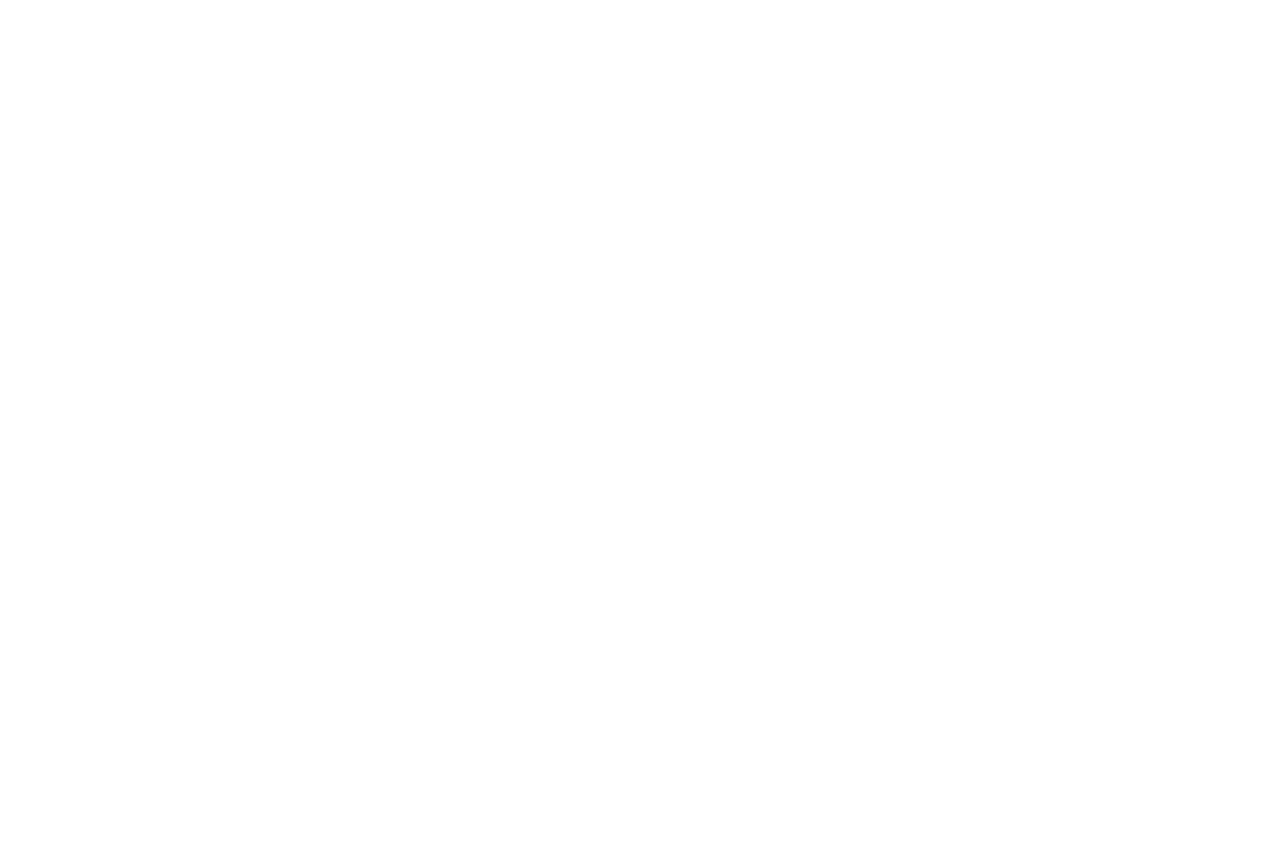
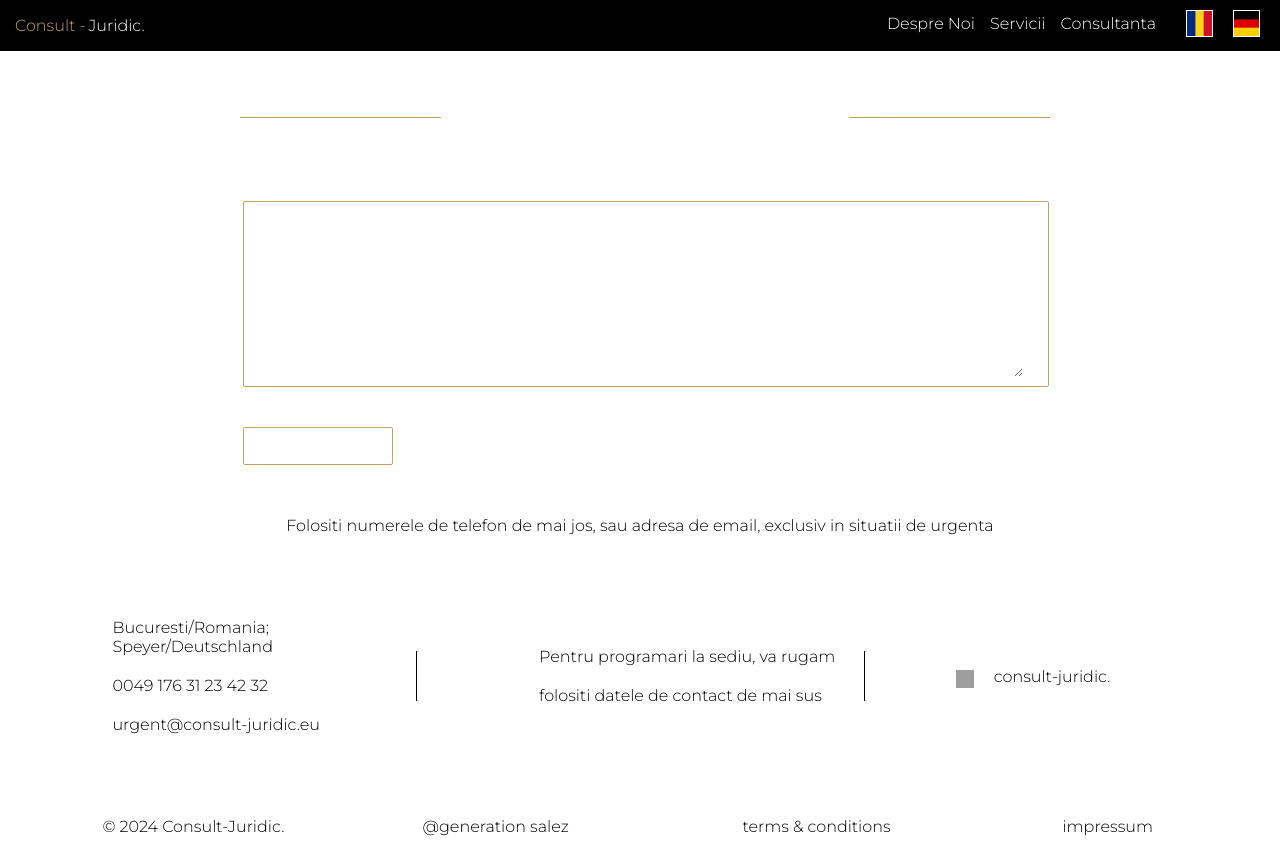
Before and after one commit to Cibuta562/website-juridic, a React (Create React App) app: page /secure/payment/completed in a window 1280 px wide. Before the commit this address had no page. Before the commit the page ends 800 px from the top, so only its background shows below. Built offline with nearby package versions, Linux system fonts and the light colour scheme; grey boxes are pictures that could not be loaded.

Commit message:
payment page created

```diff
--- a/src/index.js
+++ b/src/index.js
@@ -6,6 +6,7 @@ import reportWebVitals from './reportWebVitals';
 import {BrowserRouter, Navigate, Route, Routes, useNavigate} from "react-router-dom";
 import Despre from "./pages/despreNoi";
 import Consultanta from "./pages/consultanta";
+import Payment from "./pages/formPayment";
 
 const Root = () => {
     const [isAuthenticated, setIsAuthenticated] = React.useState(false);
@@ -25,6 +26,7 @@ const Root = () => {
                     <Route path="/despre/noi" element={<Despre/>} />
                     <Route path="/consultanta" element={<Consultanta />} />
                     {/*<Route path="/admin" element={<Admin />} />*/}
+                    <Route path="/secure/payment/completed" element={<Payment />} />
                     <Route path="/" element={<App />} />
                 </Routes>
             </BrowserRouter>
--- a/src/pages/contact.css
+++ b/src/pages/contact.css
@@ -220,7 +220,8 @@
     }
 
     .form-control {
-        width: 100%;
+        margin-left: 10px;
+        width: 90%;
         padding: 10px;
         font-size: 16px;
         /*border: 1px solid #ccc;*/
@@ -244,22 +245,23 @@
         border: none;
         border-top: 1px solid #c1a267;
         margin-top: 5px;
-        margin-left: 10px;
+        width: 90%;
+        margin-left: 20px;
     }
 
     .textarea-title{
         margin-bottom: 5px;
         padding-top: 5px;
         width: 95%;
-        margin-left: 3%;
+        margin-left: 20px;
         margin-right: 2%;
         color: white;
         font-family: Montserrat;
     }
 
     .form-group-area {
-        width: 95%;
-        margin-left: 3%;
+        width: 88%;
+        margin-left: 5%;
         margin-right: 2%;
         padding: 5px;
         margin-top: 10px;
@@ -291,6 +293,7 @@
         height: 38px;
         font-family: Montserrat;
         border: 1px solid #c1a267;
+        margin-left: 20px;
         text-align: left;
     }
 
--- /dev/null
+++ b/src/pages/formPayment.css
@@ -0,0 +1,20 @@
+@media screen and (max-width: 800px) {
+    .div-payment{
+       height: 1500px;
+        background-color: black;
+        width: 100%;
+    }
+
+    .heading-payment{
+        height: 500px;
+        background-color: black;
+    }
+
+}
+
+
+
+
+@media screen and (min-width: 800px) {
+
+}
--- /dev/null
+++ b/src/pages/formPayment.js
@@ -0,0 +1,108 @@
+import './formPayment.css';
+import {useState} from "react";
+import Menu from "../menu/menu";
+import Subsol from "./subsol";
+import {Link} from "react-router-dom";
+
+
+function Payment() {
+
+
+    const [formData, setFormData] = useState({
+        input1: '',
+        input2: '',
+        input3: '',
+        input4: '',
+        message: ''
+    });
+
+    const handleInputChange = (e) => {
+        const { name, value } = e.target;
+        setFormData(prevState => ({
+            ...prevState,
+            [name]: value
+        }));
+    };
+
+    const handleSubmit = (e) => {
+        e.preventDefault();
+        console.log(formData);
+    };
+
+
+    return (
+        <div style={{width: "100%"}}>
+            <Menu/>
+            <div className="heading-payment">
+
+            </div>
+            <div className="div-payment">
+            <form onSubmit={handleSubmit}>
+                <div className="form-row">
+                    <div className="form-group">
+                        <input
+                            type="text"
+                            className="form-control"
+                            placeholder="Nume"
+                            name="input1"
+                            value={formData.input1}
+                            onChange={handleInputChange}
+                        />
+                        <hr className="decoration-line" />
+                    </div>
+                    <div className="form-group">
+                        <input
+                            type="text"
+                            className="form-control"
+                            placeholder="Prenume"
+                            name="input2"
+                            value={formData.input2}
+                            onChange={handleInputChange}
+                        />
+                        <hr className="decoration-line" />
+                    </div>
+                </div>
+                <div className="form-row">
+                    <div className="form-group">
+                        <input
+                            type="text"
+                            className="form-control"
+                            placeholder="Email"
+                            name="input3"
+                            value={formData.input3}
+                            onChange={handleInputChange}
+                        />
+                        <hr className="decoration-line" />
+                    </div>
+                    <div className="form-group">
+                        <input
+                            type="text"
+                            className="form-control"
+                            placeholder="Telefon"
+                            name="input4"
+                            value={formData.input4}
+                            onChange={handleInputChange}
+                        />
+                        <hr className="decoration-line" />
+                    </div>
+                </div>
+                <p className="textarea-title">Mesaj</p>
+                <div className="form-group-area">
+                  <textarea
+                      style={{ minHeight: '150px', resize: 'vertical' }}
+                      className="form-control"
+                      // placeholder="Message"
+                      name="message"
+                      value={formData.message}
+                      onChange={handleInputChange}
+                  ></textarea>
+                </div>
+                <button type="submit" className="btn btn-primary">Trimite</button>
+            </form>
+            <Subsol/>
+            </div>
+        </div>
+    );
+}
+
+export default Payment;
```
